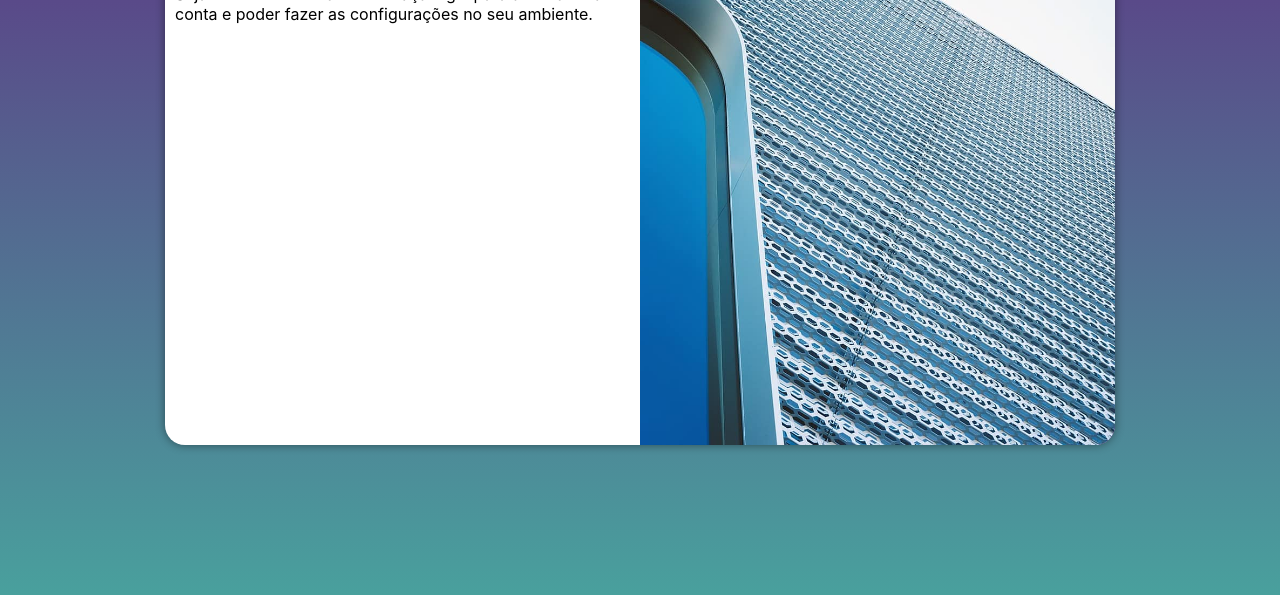
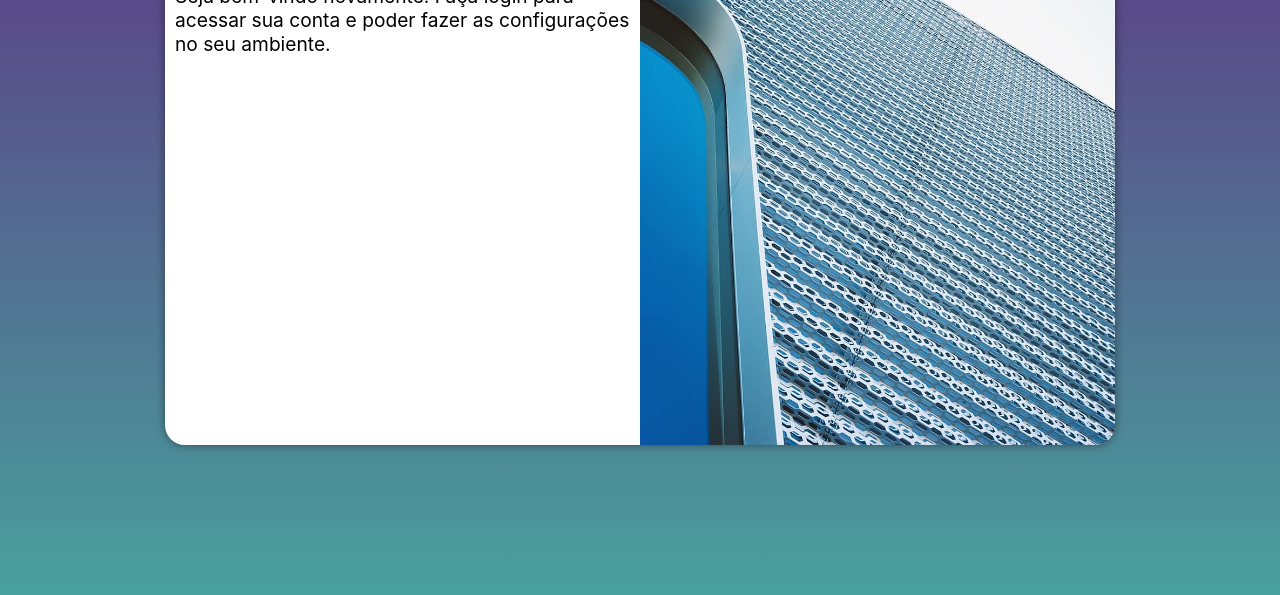
Before and after one commit to MauroLQZ/projeto-login, a plain HTML site: page index.html in a window 1280 px wide. Shown: the part 205-800 px from the top of the page. Drawn offline with Linux system fonts and the light colour scheme.

Commit message:
atual tamanho fonte login

```diff
--- a/estilos/estylo.css
+++ b/estilos/estylo.css
@@ -48,5 +48,7 @@ section#login > div#imagem {
 section#login > div#formulario {
     display: block;
     padding: 10px;
-
 }
+div#formulario > p {
+    font-size: 0.8em;
+}
--- a/estilos/media-query.css
+++ b/estilos/media-query.css
@@ -42,4 +42,7 @@ Grandes telas: acima de 1200px
         float: left;
         width: 50%;
     }
+    div#formulario > p {
+        font-size: 1.2em;
+    }
 }
```
